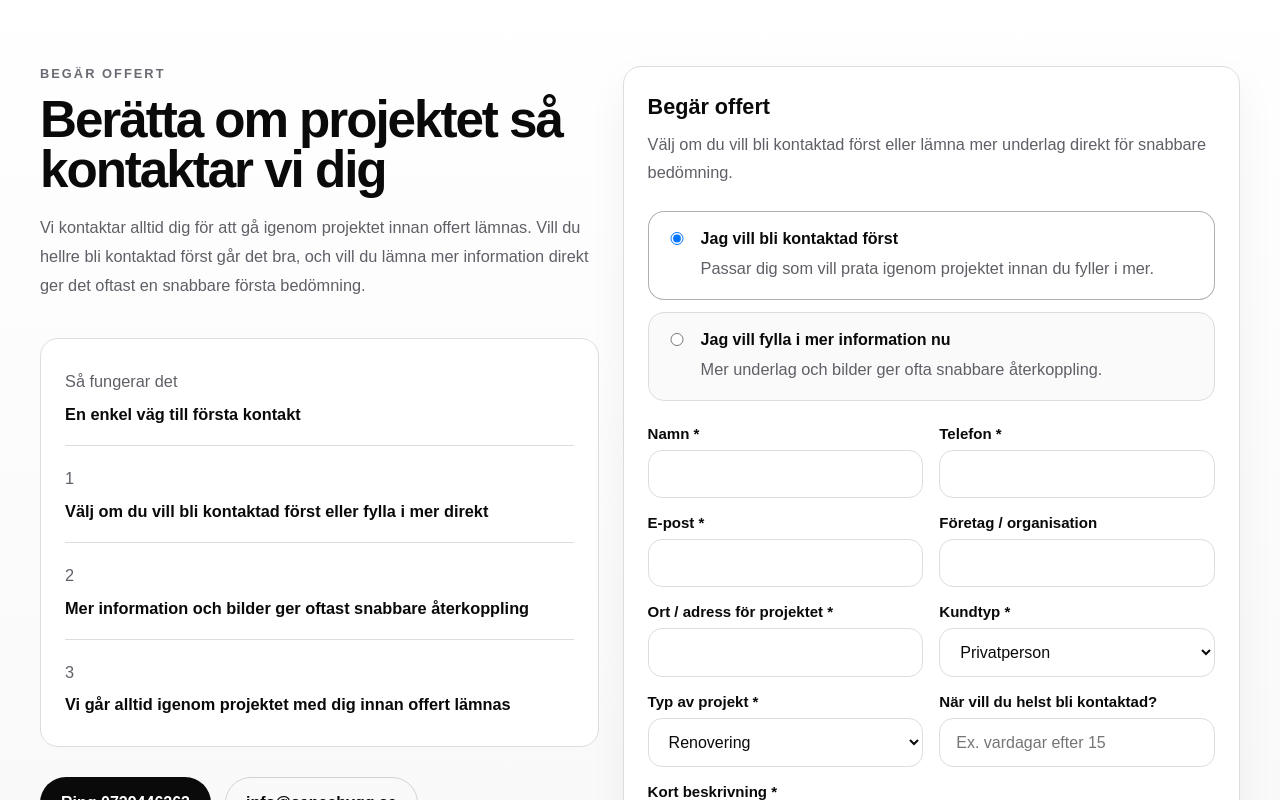
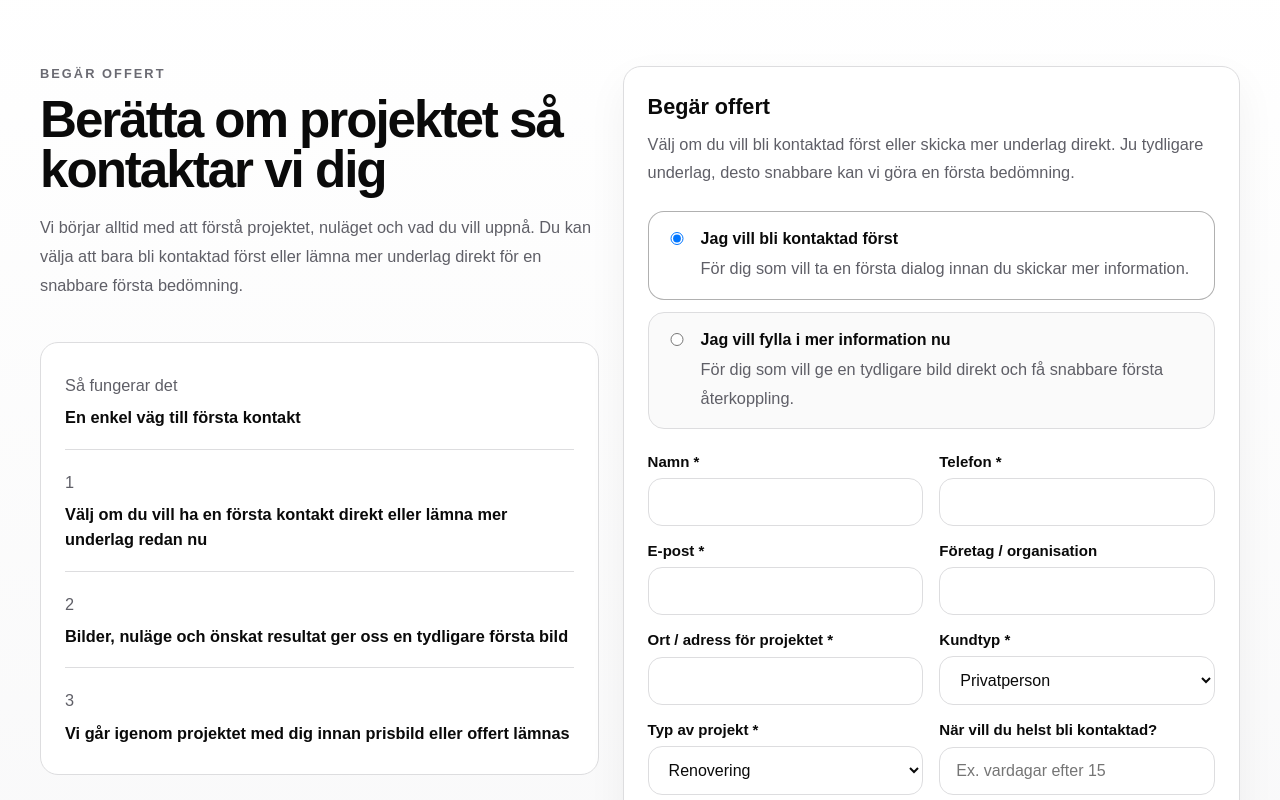
Before and after one commit to ConaX26/sanaa-site, a Next.js app: page / in a window 1280 px wide. Shown: the part 6300-7100 px from the top of the page. Built offline with nearby package versions, Linux system fonts and the light colour scheme.

Commit message:
Sharpen SANAA quote section copy

```diff
--- a/src/app/page.tsx
+++ b/src/app/page.tsx
@@ -350,10 +350,7 @@ förtroende genom hela processen.
 <p className="section-label">Begär offert</p>
 <h2>Berätta om projektet så kontaktar vi dig</h2>
 <p className="section-text" style={{ marginTop: 18 }}>
-Vi kontaktar alltid dig för att gå igenom projektet innan offert
-lämnas. Vill du hellre bli kontaktad först går det bra, och vill du
-lämna mer information direkt ger det oftast en snabbare första
-bedömning.
+Vi börjar alltid med att förstå projektet, nuläget och vad du vill uppnå. Du kan välja att bara bli kontaktad först eller lämna mer underlag direkt för en snabbare första bedömning.
 </p>
 
 <div style={{ marginTop: "auto" }}>
@@ -364,15 +361,15 @@ bedömning.
 </div>
 <div className="contact-panel-row">
 <span>1</span>
-<strong>Välj om du vill bli kontaktad först eller fylla i mer direkt</strong>
+<strong>Välj om du vill ha en första kontakt direkt eller lämna mer underlag redan nu</strong>
 </div>
 <div className="contact-panel-row">
 <span>2</span>
-<strong>Mer information och bilder ger oftast snabbare återkoppling</strong>
+<strong>Bilder, nuläge och önskat resultat ger oss en tydligare första bild</strong>
 </div>
 <div className="contact-panel-row">
 <span>3</span>
-<strong>Vi går alltid igenom projektet med dig innan offert lämnas</strong>
+<strong>Vi går igenom projektet med dig innan prisbild eller offert lämnas</strong>
 </div>
 </div>
 
--- a/src/components/QuoteRequestForm.tsx
+++ b/src/components/QuoteRequestForm.tsx
@@ -80,8 +80,7 @@ encType="multipart/form-data"
 <div className="quote-form-intro">
 <h3>Begär offert</h3>
 <p>
-Välj om du vill bli kontaktad först eller lämna mer underlag direkt
-för snabbare bedömning.
+Välj om du vill bli kontaktad först eller skicka mer underlag direkt. Ju tydligare underlag, desto snabbare kan vi göra en första bedömning.
 </p>
 </div>
 
@@ -103,7 +102,7 @@ onChange={() => setMode("contact-first")}
 <span className="mode-option-copy">
 <strong>Jag vill bli kontaktad först</strong>
 <small>
-Passar dig som vill prata igenom projektet innan du fyller i mer.
+För dig som vill ta en första dialog innan du skickar mer information.
 </small>
 </span>
 </label>
@@ -120,7 +119,7 @@ onChange={() => setMode("detailed")}
 />
 <span className="mode-option-copy">
 <strong>Jag vill fylla i mer information nu</strong>
-<small>Mer underlag och bilder ger ofta snabbare återkoppling.</small>
+<small>För dig som vill ge en tydligare bild direkt och få snabbare första återkoppling.</small>
 </span>
 </label>
 </div>
@@ -203,7 +202,7 @@ placeholder="Beskriv kort vad du behöver hjälp med."
 <div className="detailed-fields">
 <div className="detailed-fields-head">
 <h4>Mer underlag för snabbare bedömning</h4>
-<p>Fyll i det du kan nu. Resten går vi igenom tillsammans.</p>
+<p>Fyll i det du kan redan nu. Det hjälper oss att förstå omfattning, nivå och nästa steg.</p>
 </div>
 
 <div className="form-grid">
@@ -353,7 +352,7 @@ disabled={submitState === "submitting"}
 {submitState === "submitting" ? "Skickar..." : "Skicka offertförfrågan"}
 </button>
 <p className="quote-actions-note">
-Vi går alltid igenom projektet med dig innan offert lämnas.
+Vi går alltid igenom projektet med dig innan prisbild eller offert lämnas.
 </p>
 </div>
 
```
